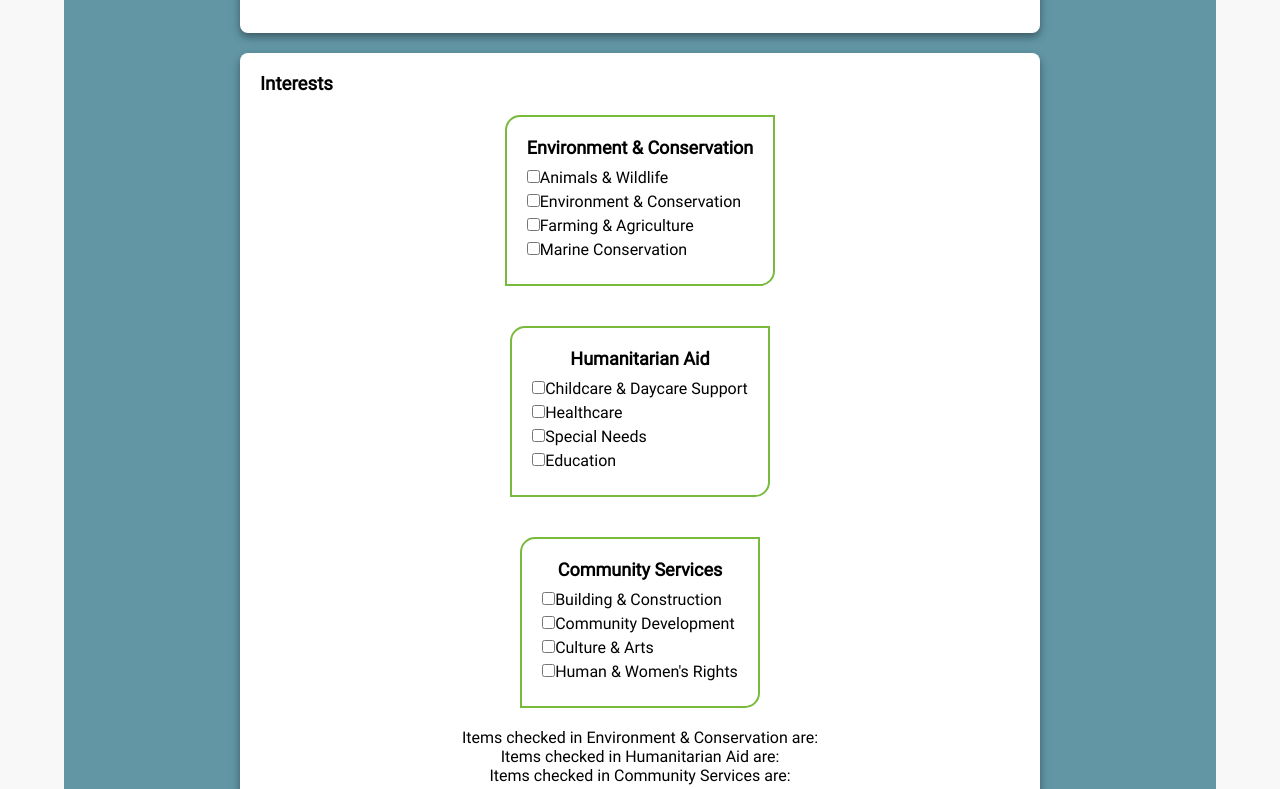
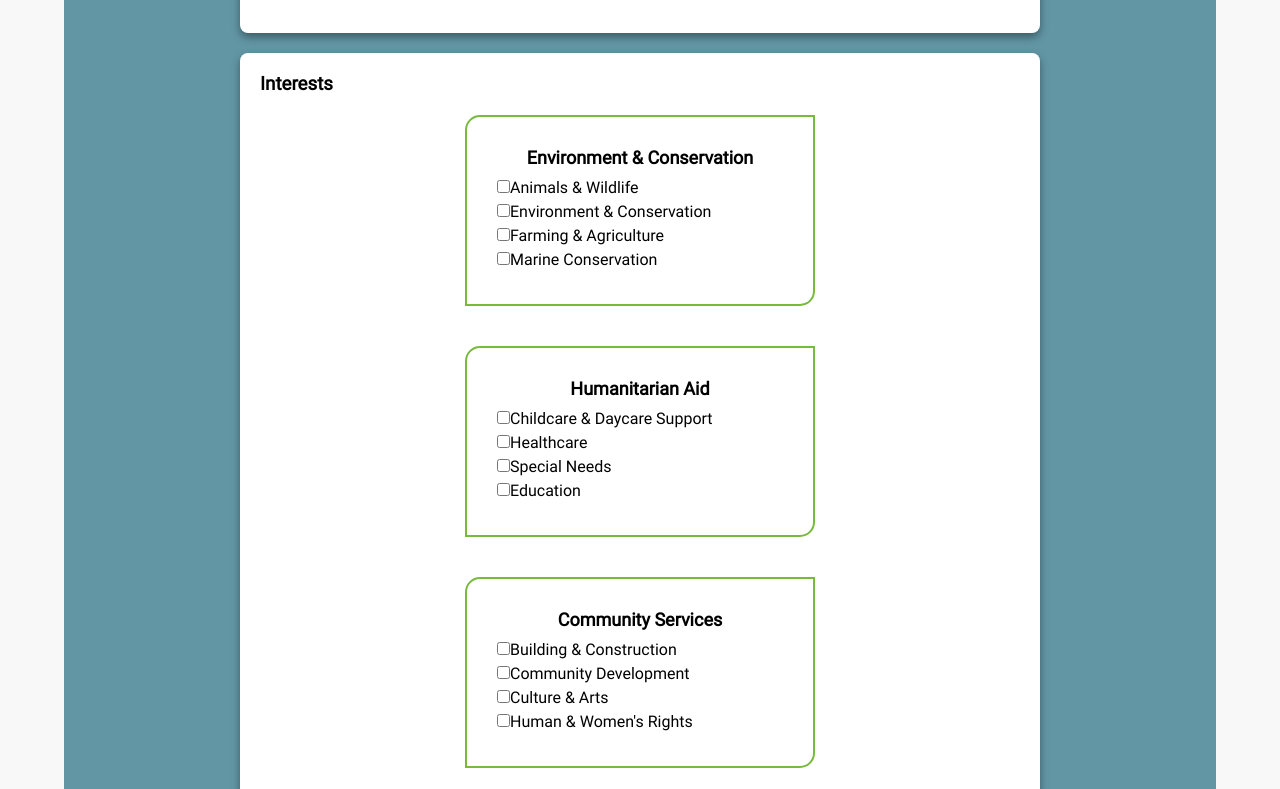
Before and after one commit to marieUr/VolunPeers-project, a React (Create React App) app in the folder volunpeers-front-end/: page /profile in a window 1280 px wide. Shown: the part 969-1758 px from the top of the page. Built offline with nearby package versions, Linux system fonts and the light colour scheme.

Commit message:
changed interests boxes' styling

```diff
--- a/volunpeers-front-end/src/components/Profile/Profile.css
+++ b/volunpeers-front-end/src/components/Profile/Profile.css
@@ -172,8 +172,9 @@
   margin: 20px;
   border: 2px solid #78BA3B;
   border-radius: 15px 0px;
-  padding: 20px;
-  max-width: 310px;
+  padding: 30px;
+  min-width: 350px;
+  max-width: 500px;
 }
 
 .title {
```
